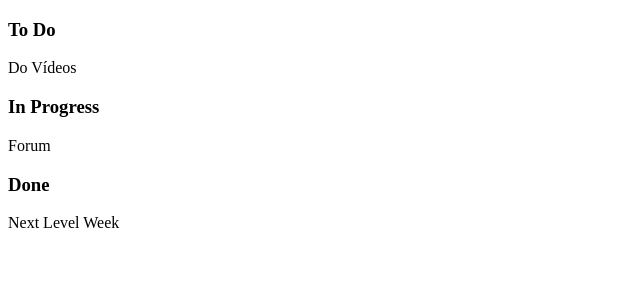
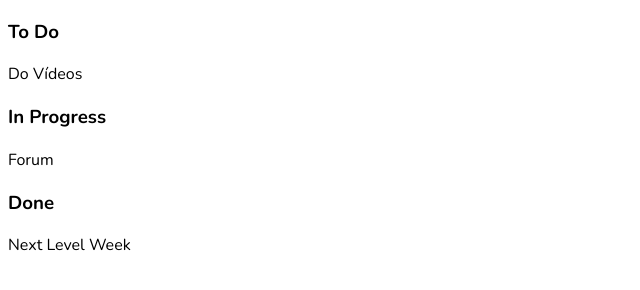
Before and after one commit to Ias4g/drag-and-drop, a plain HTML site: page index.html in a window 1280 px wide. Shown: the whole page, without its empty margins (0-640 px from the left). Drawn offline with nearby package versions, Linux system fonts and the light colour scheme.

Commit message:
Update index.html

```diff
--- a/index.html
+++ b/index.html
@@ -6,6 +6,7 @@
     <meta name="viewport" content="width=device-width, initial-scale=1.0">
     <title>Simple Kanban Board</title>
     <link rel="stylesheet" href="styles/style.css">
+    <link href="https://fonts.googleapis.com/css2?family=Nunito:wght@400;600;700;800;900&display=swap" rel="stylesheet">
 </head>
 
 <body>
@@ -13,7 +14,7 @@
         <div class="board">
             <h3>To Do</h3>
             <div class="dropzone">
-                <div class="cards">
+                <div class="cards" draggable="true">
                     <div class="status"></div>
                     <div class="content">Do Vídeos</div>
                 </div>
@@ -22,7 +23,7 @@
         <div class="board">
             <h3>In Progress</h3>
             <div class="dropzone">
-                <div class="cards">
+                <div class="cards" draggable="true">
                     <div class="status"></div>
                     <div class="content">Forum</div>
                 </div>
@@ -31,7 +32,7 @@
         <div class="board">
             <h3>Done</h3>
             <div class="dropzone">
-                <div class="cards">
+                <div class="cards" draggable="true">
                     <div class="status"></div>
                     <div class="content">Next Level Week</div>
                 </div>
```
